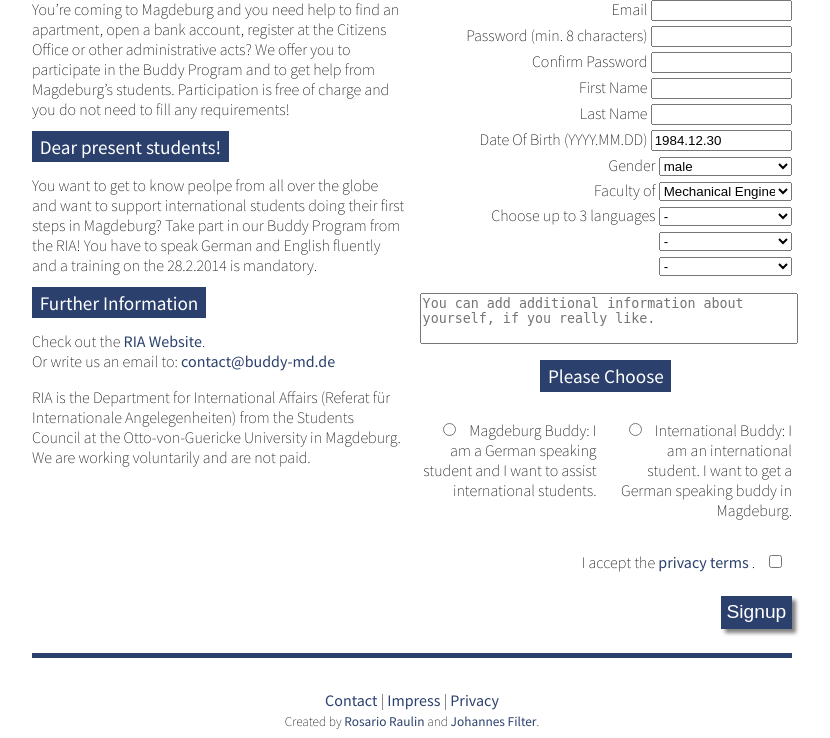
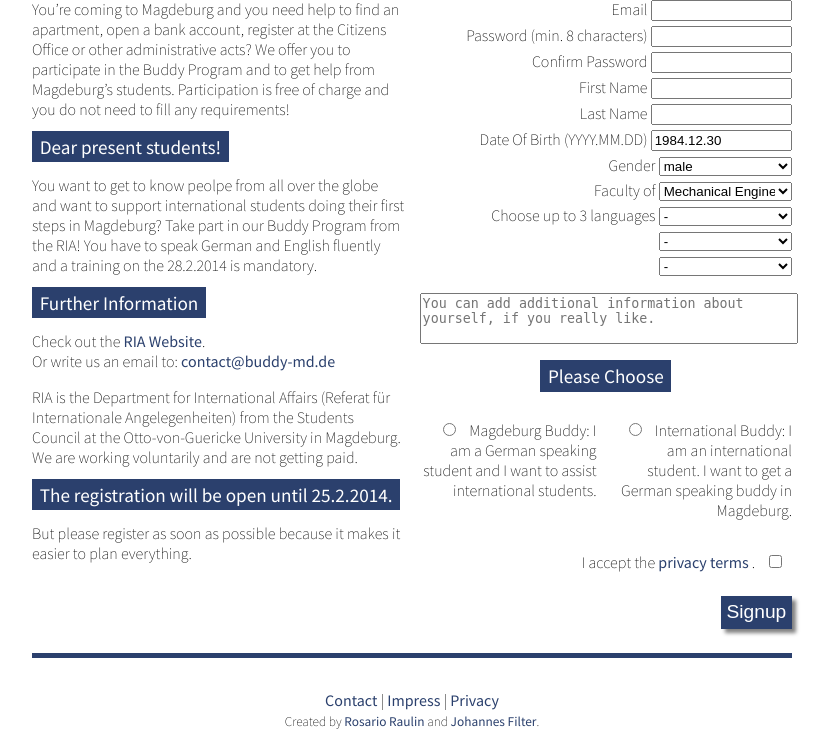
Before and after one commit to filter1/buddyreloaded, a Flask app: page / in a window 1280 px wide. Shown: the part 845-1583 px from the top of the page, without its empty margins (228-1058 px from the left). Run offline with Flask 2, Linux system fonts and the light colour scheme; some libraries are stand-ins or nearby versions.

Commit message:
adding date, when registration ends

```diff
--- a/app/templates/index.html
+++ b/app/templates/index.html
@@ -23,9 +23,12 @@
 		Or write us an email to: <a href="mailto:contact@buddy-md.de">contact@buddy-md.de</a> <br>
 		</p>
 		<p>
-		RIA is the Department for International Affairs (Referat für Internationale Angelegenheiten) from the Students Council at the Otto-von-Guericke University in Magdeburg. We are working voluntarily and are not paid.
-
+		RIA is the Department for International Affairs (Referat für Internationale Angelegenheiten) from the Students Council at the Otto-von-Guericke University in Magdeburg. We are working voluntarily and are not getting paid.
 		</p>
+		<span class="colorful">
+			The registration will be open until 25.2.2014.
+		</span>
+		<p>But please register as soon as possible because it makes it easier to plan everything.</p>
 	</div>
 
 	{% block right %}{% endblock %}
```
